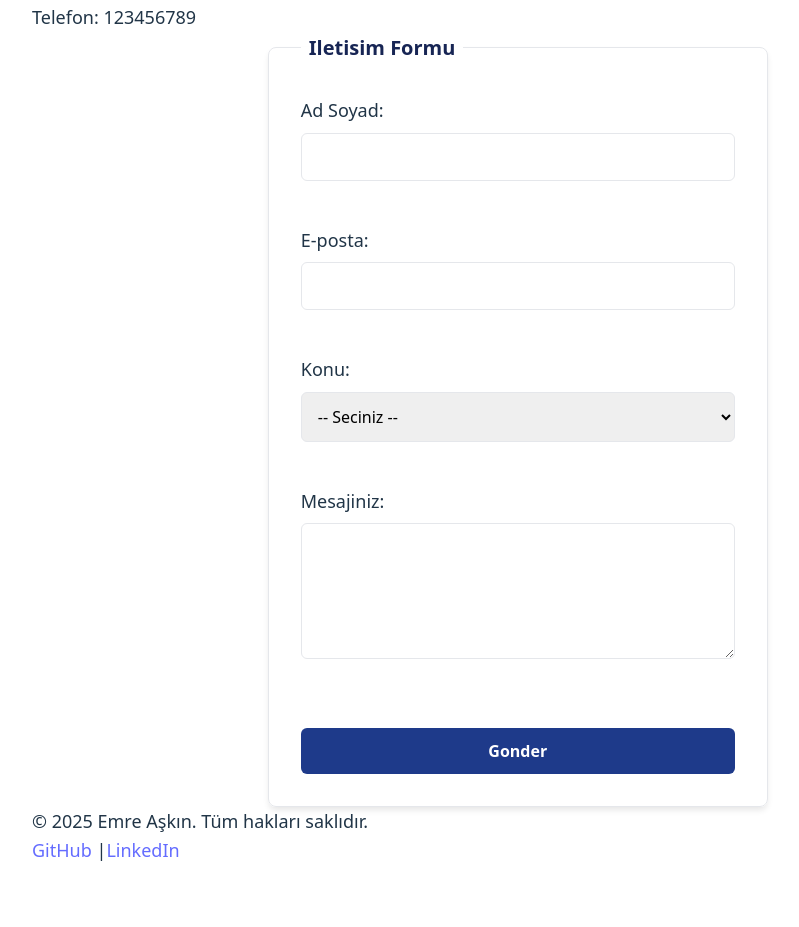
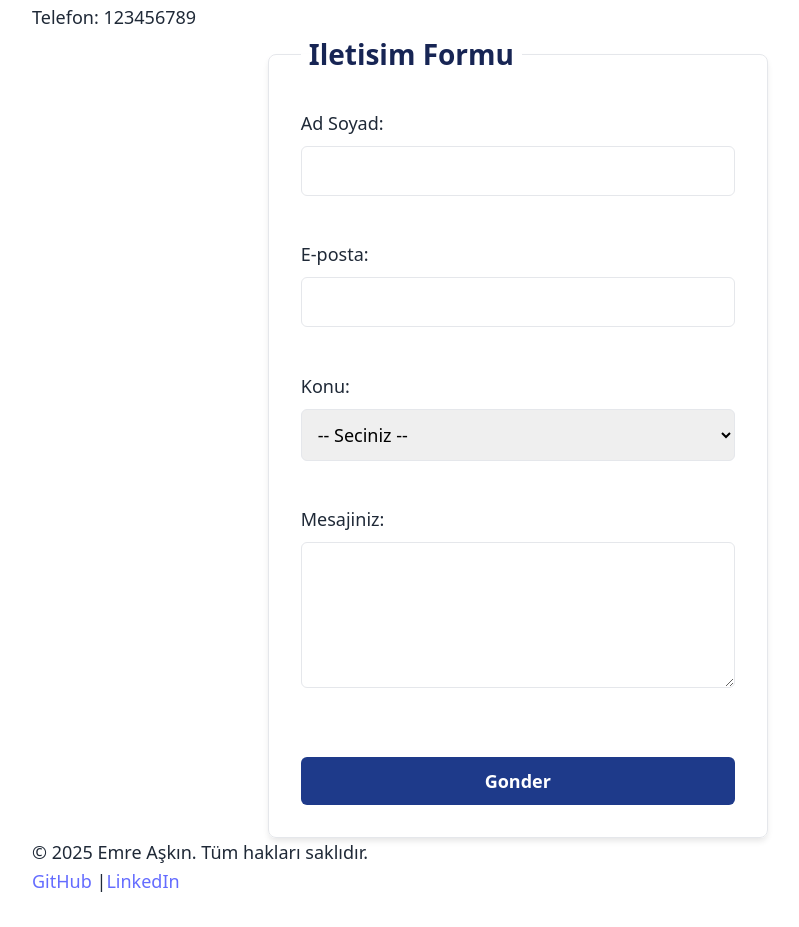
Before and after one commit to emreaskinsoftware/Web-programming, a React (Vite) app in the folder web-lab-1/: page / in a window 1280 px wide. Shown: the part 1005-1932 px from the top of the page, without its empty margins (0-799 px from the left). Before the commit the page ends 1902 px from the top, so only its background shows below. Built offline with nearby package versions, Linux system fonts and the light colour scheme.

Commit message:
Uygulama 2

```diff
--- a/web-lab-1/src/App.css
+++ b/web-lab-1/src/App.css
@@ -9,8 +9,8 @@
 body {
   font-family: system-ui, -apple-system, sans-serif;
   line-height: 1.6;
-  color: var(--text-color);
-  background-color: var(--bg-color);
+  color: var(--color-text); /* Önceki adımdaki isme göre güncellendi */
+  background-color: var(--color-bg); /* Önceki adımdaki isme göre güncellendi */
   padding: 2rem;
 }
 
@@ -34,7 +34,7 @@ body {
 
 /* Focus göstergesi -- ASLA kaldırma */
 :focus-visible {
-  outline: 3px solid var(--primary-color);
+  outline: 3px solid var(--color-primary); /* Değişken adı düzeltildi */
   outline-offset: 3px;
 }
 
@@ -50,7 +50,7 @@ fieldset {
 }
 
 legend {
-  font-size: 1.25rem;
+  font-size: var(--text-xl); /* 1.25rem yerine değişken kullanıldı */
   font-weight: 600;
   color: var(--color-primary-dark);
   padding: 0 0.5rem;
@@ -73,8 +73,8 @@ input, textarea, select {
   border: 1px solid var(--color-border);
   border-radius: 6px;
   font-family: inherit;
-  font-size: 1rem;
-  transition: color-border 0.2s ease;
+  font-size: var(--text-base); /* 1rem yerine değişken kullanıldı */
+  transition: border-color 0.2s ease; /* color-border yazımı border-color olarak düzeltildi */
 }
 
 input:focus, textarea:focus, select:focus {
@@ -91,7 +91,7 @@ button[type="submit"] {
   padding: 0.75rem;
   border: none;
   border-radius: 6px;
-  font-size: 1rem;
+  font-size: var(--text-base); /* 1rem yerine değişken kullanıldı */
   font-weight: 600;
   cursor: pointer;
   transition: background-color 0.2s ease;
@@ -99,13 +99,13 @@ button[type="submit"] {
 }
 
 button[type="submit"]:hover {
-  background-color: var( --color-primary-dark);
+  background-color: var(--color-primary-dark);
 }
 
 /* Hata Mesajları */
 .error-msg {
   color: var(--color-error);
-  font-size: 0.85rem;
+  font-size: var(--text-sm); /* 0.85rem yerine değişken kullanıldı */
   display: block;
   margin-top: 0.35rem;
   min-height: 1.2rem; /* Formun zıplamasını engeller */
```
